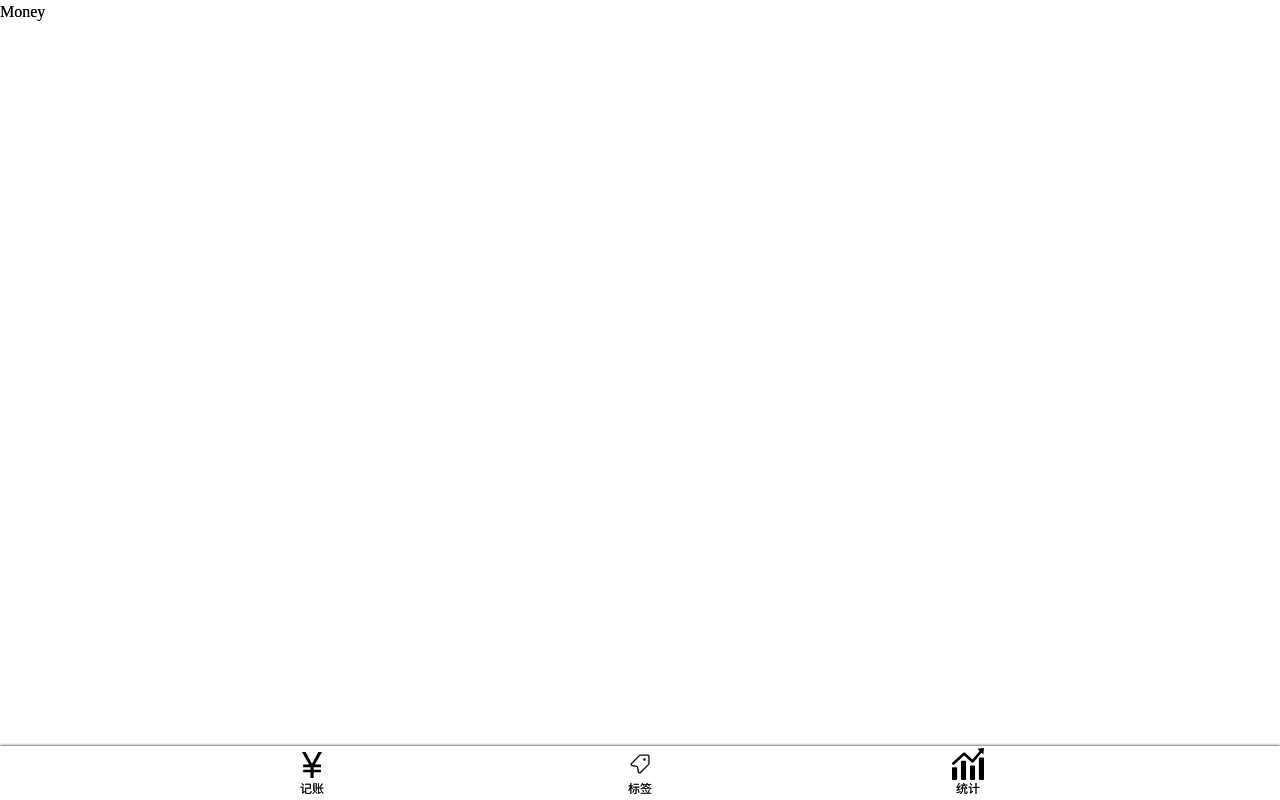
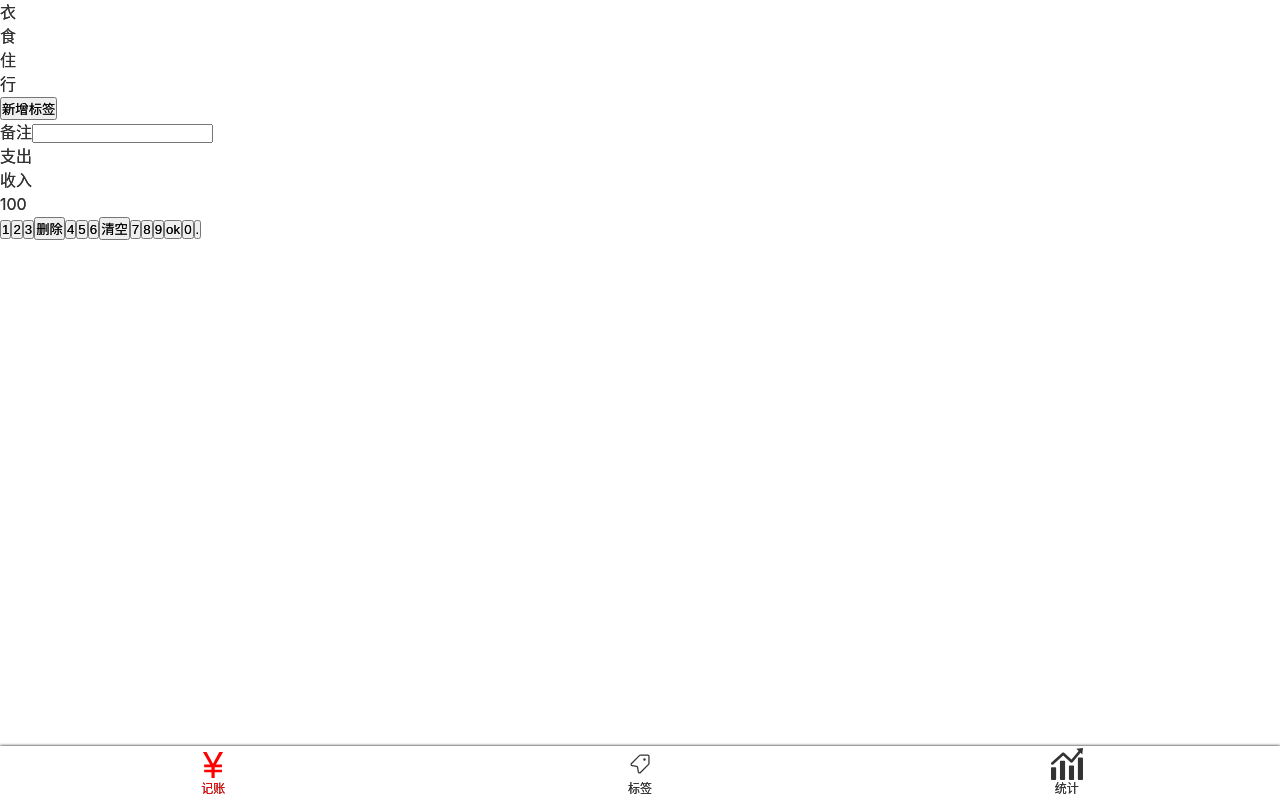
Before and after one commit to xtaiy/wangcai-1, a Vue app: page /#/money in a window 1280 px wide. Built offline with nearby package versions, Linux system fonts and the light colour scheme.

Commit message:
添加全局样式和全局变量

```diff
--- a/public/index.html
+++ b/public/index.html
@@ -3,14 +3,10 @@
   <head>
     <meta charset="utf-8">
     <meta http-equiv="X-UA-Compatible" content="IE=edge">
-    <meta name="viewport" content="width=device-width,initial-scale=1.0">
-    <link rel="icon" href="<%= BASE_URL %>favicon.ico">
+      <meta name="viewport" content="width=device-width, initial-scale=1.0,minimum-scale=1.0, maximum-scale=1.0,user-scalable=no ">
     <title><%= htmlWebpackPlugin.options.title %></title>
   </head>
   <body>
-    <noscript>
-      <strong>We're sorry but <%= htmlWebpackPlugin.options.title %> doesn't work properly without JavaScript enabled. Please enable it to continue.</strong>
-    </noscript>
     <div id="app"></div>
     <!-- built files will be auto injected -->
   </body>
--- a/src/App.vue
+++ b/src/App.vue
@@ -1,29 +1,18 @@
 <template>
-  <div >
+  <div id="app">
     <router-view/>
   </div>
 </template>
 
 <style lang="scss">
-*{
-  margin: 0;
-  padding: 0;
-  box-sizing: border-box;
-}
-a{
-  text-decoration: none;
-  color: inherit;
-}
+@import "assets/style/reset.scss";
+@import "assets/style/helper.scss";
 body{
   line-height: 1.5;
-}
-#app {
-  font-family: Avenir, Helvetica, Arial, sans-serif;
+  font-family: $font-hei;
   -webkit-font-smoothing: antialiased;
   -moz-osx-font-smoothing: grayscale;
-  text-align: center;
-  color: #2c3e50;
+  color: #333;
 }
 
-
 </style>
--- /dev/null
+++ b/src/assets/style/helper.scss
@@ -0,0 +1,5 @@
+$font-hei:-apple-system, "Noto Sans", "Helvetica Neue", Helvetica, "Nimbus Sans L", Arial, "Liberation Sans", "PingFang SC", "Hiragino Sans GB", "Noto Sans CJK SC", "Source Han Sans SC", "Source Han Sans CN", "Microsoft YaHei", "Wenquanyi Micro Hei", "WenQuanYi Zen Hei", "ST Heiti", SimHei, "WenQuanYi Zen Hei Sharp", sans-serif;
+$font-kai:Baskerville, Georgia, "Liberation Serif", "Kaiti SC", STKaiti, "AR PL UKai CN", "AR PL UKai HK", "AR PL UKai TW", "AR PL UKai TW MBE", "AR PL KaitiM GB", KaiTi, KaiTi_GB2312, DFKai-SB, "TW\-Kai", serif;
+$font-song:Georgia, "Nimbus Roman No9 L", "Songti SC", "Noto Serif CJK SC", "Source Han Serif SC", "Source Han Serif CN", STSong, "AR PL New Sung", "AR PL SungtiL GB", NSimSun, SimSun, "TW\-Sung", "WenQuanYi Bitmap Song", "AR PL UMing CN", "AR PL UMing HK", "AR PL UMing TW", "AR PL UMing TW MBE", PMingLiU, MingLiU, serif;
+
+$color-highlight:#f00;
--- /dev/null
+++ b/src/assets/style/reset.scss
@@ -0,0 +1,9 @@
+*{
+  margin: 0;
+  padding: 0;
+  box-sizing: border-box;
+}
+a{
+  text-decoration: none;
+  color: inherit;
+}
--- a/src/components/Nav.vue
+++ b/src/components/Nav.vue
@@ -1,14 +1,14 @@
 <template>
   <nav>
-    <router-link to="/money" class="item">
+    <router-link to="/money" class="item" active-class="selected">
       <Icon name="money"></Icon>
       记账
     </router-link>
-    <router-link to="/labels" class="item">
+    <router-link to="/labels" class="item" active-class="selected">
       <Icon name="label"></Icon>
       标签
     </router-link>
-    <router-link to="/statistics" class="item">
+    <router-link to="/statistics" class="item" active-class="selected">
       <Icon name="statistics"></Icon>
       统计
     </router-link>
@@ -25,6 +25,7 @@
 </script>
 
 <style scoped lang="scss">
+@import "~@/assets/style/helper.scss";
 nav {
   display: flex;
   box-shadow: 0 0 3px rgba(0,0,0,1);
@@ -35,11 +36,15 @@
     flex-direction: column;
     align-items: center;
     padding: 2px 0;
+    width: 33.33333%;
     >.icon{
       width: 32px;
       height: 32px;
     }
   }
+  >.selected{
+    color: $color-highlight;
+  }
 }
 
 </style>
--- a/src/views/Money.vue
+++ b/src/views/Money.vue
@@ -1,7 +1,51 @@
 <template>
   <div>
     <Layout>
-      Money</Layout>
+      <div class="tags">
+        <ul class="current">
+          <li>衣</li>
+          <li>食</li>
+          <li>住</li>
+          <li>行</li>
+        </ul>
+        <div class="new">
+          <button>新增标签</button>
+        </div>
+      </div>
+      <div>
+        <label class="notes">
+          <span class="name">备注</span>
+          <input type="text">
+        </label>
+
+      </div>
+      <div>
+        <ul class="types">
+          <li class="selected">支出</li>
+          <li>收入</li>
+        </ul>
+      </div>
+
+      <div class="numberPad">
+        <div class="output">100</div>
+        <div class="buttons">
+          <button>1</button>
+          <button>2</button>
+          <button>3</button>
+          <button>删除</button>
+          <button>4</button>
+          <button>5</button>
+          <button>6</button>
+          <button>清空</button>
+          <button>7</button>
+          <button>8</button>
+          <button>9</button>
+          <button>ok</button>
+          <button>0</button>
+          <button>.</button>
+        </div>
+      </div>
+    </Layout>
   </div>
 
 
@@ -10,12 +54,12 @@
 <script lang="ts">
 
 
-
 export default {
   name: 'Money'
 };
 </script>
 
 <style scoped lang="scss">
+@import "~@/assets/style/helper.scss";
 
 </style>
--- a/vue.config.js
+++ b/vue.config.js
@@ -10,6 +10,9 @@
             .include.add(dir).end() //只包含 icons 目录
             .use('svg-sprite-loader').loader('svg-sprite-loader')
             .options({extract: false}).end()
+            .use('svgo-loader').loader('svgo-loader')
+        /*下面这句是处理svg自带颜色时，无法更改这个颜色的bug。现在这个bug以及被svg-sprite-loader 修复了，所以可以不用写这句了*/
+            //.tap(options=>({...options,plugins:[{removeAttrs:{attrs:'fill'}}]})).end()
         config.plugin('svg-sprite').use(require('svg-sprite-loader/plugin'),
             [{plainSprite: true}])
         config.module.rule('svg').exclude.add(dir) //其他 svg loader 排除 icons 目录
```
